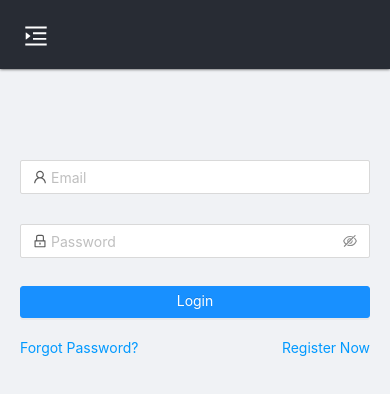
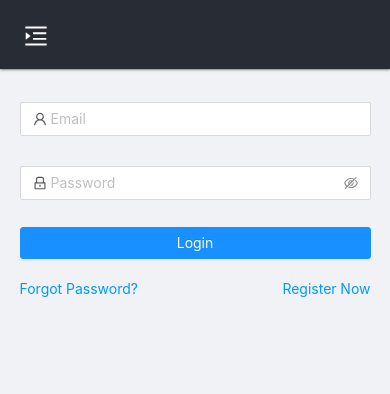
Before and after one commit to devon-norris/dn-ui, a React (Create React App) app: page /login in a window 390 px wide. Shown: the top 394 px of the page. Built offline with nearby package versions, Linux system fonts and the light colour scheme; no server answers.

Commit message:
width helper function, row lib added

```diff
--- a/src/config.ts
+++ b/src/config.ts
@@ -11,6 +11,10 @@ interface Config {
     siderOffset: number
     siderHeight: number
     menuIconPadding: number
+  }
+  component: {
+    width: string
+    widthMobile: string
   }
 }
 
@@ -26,6 +30,10 @@ const config: Config = {
     siderHeight: 105,
     menuIconPadding: 24,
   },
+  component: {
+    width: '350px',
+    widthMobile: '90%',
+  },
 }
 
 export default config
--- a/src/lib/Card.tsx
+++ b/src/lib/Card.tsx
@@ -3,6 +3,7 @@ import { Card as AntdCard } from 'antd'
 import colors from '../colors'
 import config from '../config'
 import { useMediaQuery } from 'react-responsive'
+import getComponentWidth from '../utils/getComponentWidth'
 
 const Card = props => {
   const isMobile = useMediaQuery({ query: config.media.mobile })
@@ -11,7 +12,7 @@ const Card = props => {
     margin: 'auto',
     marginTop: '10%',
     borderRadius: '5px',
-    width: isMobile ? '90%' : '350px',
+    width: getComponentWidth(isMobile),
   }
 
   if (cardType === 'table') {
--- /dev/null
+++ b/src/lib/Row.tsx
@@ -0,0 +1,13 @@
+import React from 'react'
+import { Row as AntdRow } from 'antd'
+
+const Row = props => {
+  const rowProps = {
+    align: 'middle',
+    ...props,
+    style: { minHeight: '100vh', ...props.style },
+  }
+  return <AntdRow {...rowProps}>{props.children}</AntdRow>
+}
+
+export default Row
--- a/src/lib/index.ts
+++ b/src/lib/index.ts
@@ -2,3 +2,4 @@ export { default as Button } from './Button'
 export { default as Card } from './Card'
 export { default as Form } from './Form'
 export { default as Link } from './Link'
+export { default as Row } from './Row'
--- a/src/pages/Login/Login.tsx
+++ b/src/pages/Login/Login.tsx
@@ -1,16 +1,18 @@
 import React from 'react'
 import { FormData, useForm, handleFormSubmit } from '../../lib/Form'
-import { Form, Button, Link } from '../../lib'
+import { Form, Button, Link, Row } from '../../lib'
 import { UserOutlined, LockOutlined } from '@ant-design/icons'
 import { ViewState, defaultViewState } from '../../store/viewState'
 import { Form as AntdForm } from 'antd'
+import getComponentWidth from '../../utils/getComponentWidth'
 
 interface LoginProps {
   login: Function
   viewState: ViewState
+  isMobile: boolean
 }
 
-const Login = ({ login, viewState: { loading } }: LoginProps) => {
+const Login = ({ login, viewState: { loading }, isMobile }: LoginProps) => {
   const [form] = useForm()
   const formData: FormData[] = [
     { name: 'email', message: 'Please input your email', Prefix: UserOutlined, autoComplete: 'email' },
@@ -22,9 +24,11 @@ const Login = ({ login, viewState: { loading } }: LoginProps) => {
       autoComplete: 'current-password',
     },
   ]
+  const width = getComponentWidth(isMobile)
 
   return (
-    <div style={{ width: '350px', margin: 'auto', marginTop: '15%' }}>
+    <Row>
+      <div style={{ margin: 'auto', width }}>
         <Form form={form} data={formData} />
         <Button type='primary' width='100%' onClick={() => handleFormSubmit(form, login)} loading={loading}>
           Login
@@ -38,12 +42,14 @@ const Login = ({ login, viewState: { loading } }: LoginProps) => {
           </Link>
         </AntdForm.Item>
       </div>
+    </Row>
   )
 }
 
 const defaultProps: LoginProps = {
   login: () => console.log('Mock login called'),
   viewState: defaultViewState,
+  isMobile: true,
 }
 
 Login.defaultProps = defaultProps
--- a/src/pages/Login/index.ts
+++ b/src/pages/Login/index.ts
@@ -3,7 +3,7 @@ import { connect } from 'react-redux'
 import { login } from '../../store/auth'
 import { getViewState, viewKeys } from '../../store/viewState'
 
-const mapStateToProps = state => ({ viewState: getViewState(viewKeys.login, state) })
+const mapStateToProps = (state, { isMobile }) => ({ viewState: getViewState(viewKeys.login, state), isMobile })
 
 const mapDispatchToProps = { login }
 
--- a/src/pages/Signup/Signup.tsx
+++ b/src/pages/Signup/Signup.tsx
@@ -1,7 +1,33 @@
 import React from 'react'
+import { Form, Input } from 'antd'
+import { Row } from '../../lib'
+import getComponentWidth from '../../utils/getComponentWidth'
 
-const Signup = () => {
-  return <div>Sign Up</div>
+interface SignupProps {
+  isMobile: boolean
 }
 
+const Signup = ({ isMobile }) => {
+  const [form] = Form.useForm()
+  const width = getComponentWidth(isMobile)
+
+  return (
+    <Row>
+      <div style={{ margin: 'auto', width }}>
+        <Form form={form}>
+          <Form.Item>
+            <Input />
+          </Form.Item>
+        </Form>
+      </div>
+    </Row>
+  )
+}
+
+const defaultProps: SignupProps = {
+  isMobile: true,
+}
+
+Signup.defaultProps = defaultProps
+
 export default Signup
--- a/src/pages/Signup/index.ts
+++ b/src/pages/Signup/index.ts
@@ -1,3 +1,6 @@
 import Signup from './Signup'
+import { connect } from 'react-redux'
 
-export default Signup
+const mapStateToProps = (state, { isMobile }) => ({ isMobile })
+
+export default connect(mapStateToProps)(Signup)
--- a/src/pages/index.tsx
+++ b/src/pages/index.tsx
@@ -44,10 +44,10 @@ const Routes = ({ history, location, match }) => {
             <Home />
           </Route>
           <Route exact path='/login'>
-            {isAuthenticated ? <Redirect to='/' /> : <Login />}
+            {isAuthenticated ? <Redirect to='/' /> : <Login {...props} />}
           </Route>
           <Route exact path='/signup'>
-            {isAuthenticated ? <Redirect to='/' /> : <Signup />}
+            {isAuthenticated ? <Redirect to='/' /> : <Signup {...props} />}
           </Route>
           <Route>
             <NotFound />
--- /dev/null
+++ b/src/utils/getComponentWidth.ts
@@ -0,0 +1,6 @@
+import config from '../config'
+const {
+  component: { width, widthMobile },
+} = config
+
+export default (isMobile: boolean): string => (isMobile ? widthMobile : width)
```
Lines whose indentation alone changed are shown as unchanged.
